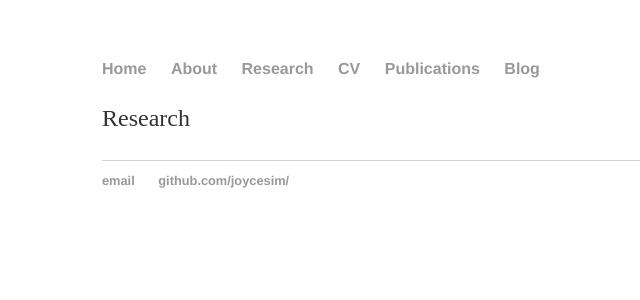
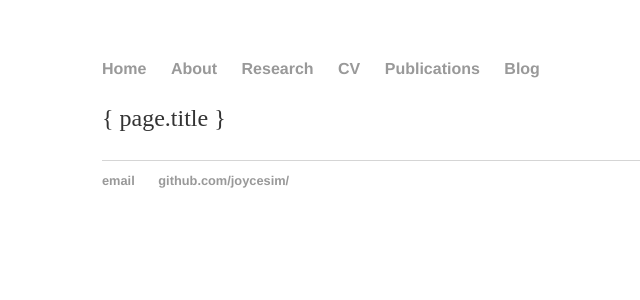
Before and after one commit to joycesim/joycesim.github.io, a Jekyll site: the page built from research/index.md, in a window 1280 px wide. Shown: the top 300 px of the page, without its empty margins (90-730 px from the left). Built offline with Jekyll 4.4.1, drawn with Linux system fonts in a browser that asks for light colours.

Commit message:
Update index.md

```diff
--- a/research/index.md
+++ b/research/index.md
@@ -2,4 +2,4 @@
 layout: default
 title: Research
 ---
-{{ page.title }}
+{ page.title }
```
